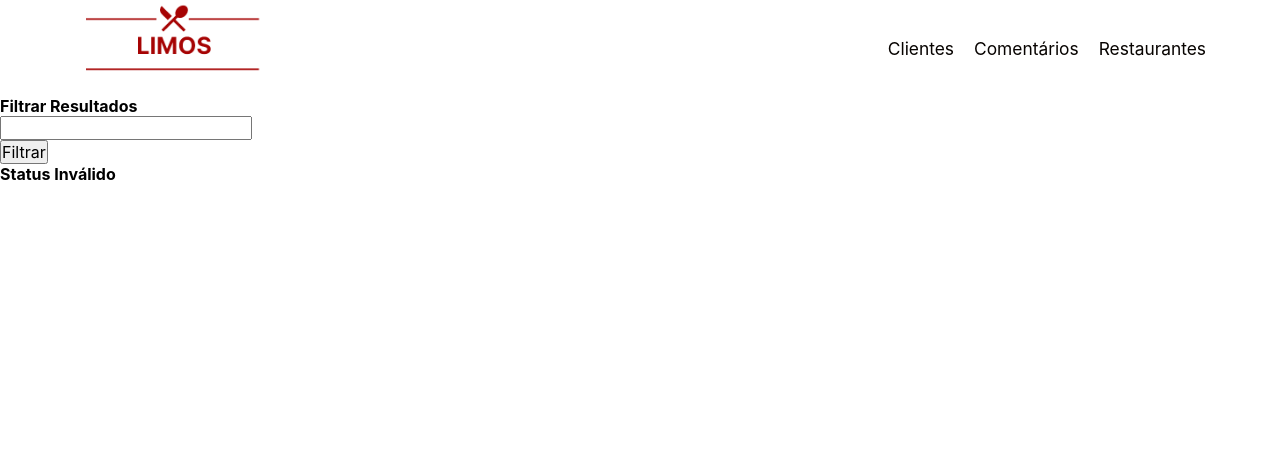
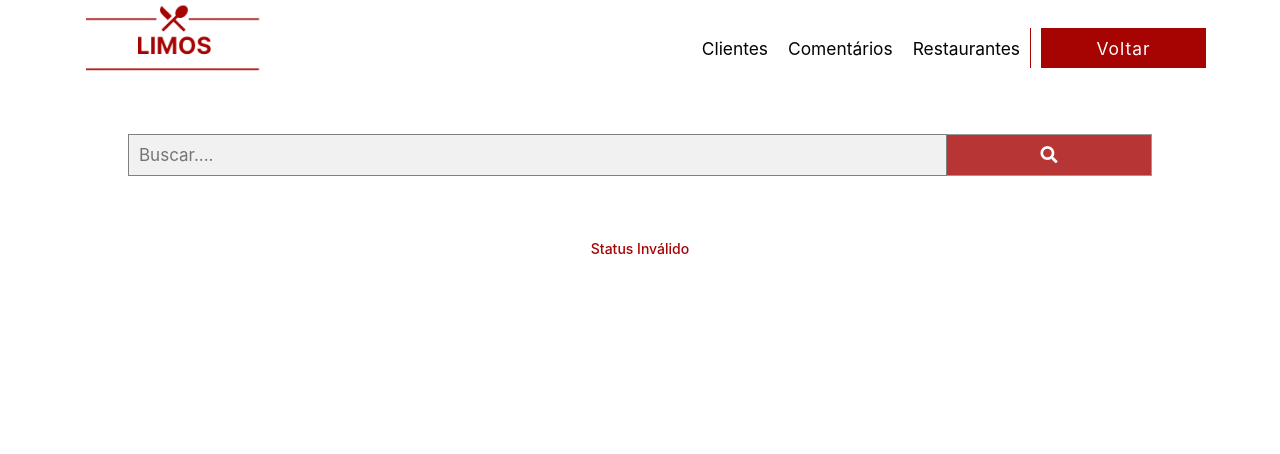
Before and after one commit to AtilaBM/limos, a PHP site: page /moderar/index.php in a window 1280 px wide. Shown: the top 454 px of the page. Run offline with PHP 8.4, Linux system fonts and the light colour scheme; some libraries are stand-ins or nearby versions; some web fonts are replaced.

Commit message:
fiz o css da parte do cliente na moderação

```diff
--- a/limos/avisos.php
+++ b/limos/avisos.php
@@ -12,9 +12,8 @@
 </style>
 <?php
     # Este arquivo contem todas os avisos do sistema
-
-    $aviso = '<p class="aviso">';
-    $aviso2 = '<p class="aviso2">';
+    $aviso = '<p>';
+    $aviso2 = '<p>';
 
     # Flags de erros de cadastro
 
--- a/limos/conexao.php
+++ b/limos/conexao.php
@@ -2,7 +2,7 @@
     # Arquivo responsável pelo estabelecimento da conexão com o servidor
     define('Host', 'localhost'); # Nome do servidor
     define('USUARIO', 'root'); # Nome do Usuário
-    define('SENHA', ''); # Senha de acesso
+    define('SENHA', '1677'); # Senha de acesso
     define('DB', 'sbr'); # Nome do banco de dados
     $conexao = mysqli_connect(Host, USUARIO, SENHA, DB) or die ('Não foi possível conectar'); # Conexão
 ?>
--- a/limos/css/admsis/moderar.css
+++ b/limos/css/admsis/moderar.css
@@ -3,6 +3,10 @@
 /* Vermelho:#A60303  */
 /* Amarelo:#F2B807 */
 /* Branco:#fff */
+main{
+    width: 100%;
+    margin: 3% 0;
+}
 .main_header {
     align-items: center;
     width: 100%;
@@ -23,9 +27,7 @@
     align-items: center;
     height: 100%;
 }
-
 .main_header .main_header_content img {
-    /* flex-basis: 330px; */
     padding: 5px 0;
     width: 220px;
 
@@ -65,10 +67,115 @@
     transition: .12s ease-in-out;
 }
 
-.main_header_content_menu ul li a:hover {
+.active ,.main_header_content_menu ul li a:hover {
     padding: 0 10px;
     color: #A60303;
+}
+/* .active, .main_header_content_menu a{
+    color: #A60303;
+    border-bottom: 1px solid #A60303;
+} */
+
+.menu_a_inportant {
+    border-left: 1px solid #A60303;
+    padding: 0 10px;
+}
+
+.menu_a_inportant a {
+    display: flex;
+    align-items: center;
+    justify-content: center;
+    height: 40px;
+    width: 165px;
+    background-color: #A60303;
+    color: #ffffff;
+    padding: 10px 25px;
+    font-weight: 400;
+    font-size: 1.085em;
+    letter-spacing: 1px;
+    text-align: center;
+    transition: .20s;
+}
+
+.menu_a_inportant a:hover {
+    transform: scale(1.050);
+    box-shadow: 0 3px 6px rgba(0, 0, 0, 0.16), 0 3px 6px rgba(0, 0, 0, 0.23);
 }
 
 
 /*FIM - TOPO*/
+
+/* busca */
+.busca{
+    /* border: 1px solid #070300; */
+    width: 100%;
+    display: flex;
+    justify-content: center;
+    align-items: center;
+}
+.campo-busca{
+    /* border: 1px solid #070300; */
+    width: 80%;
+    display: flex;
+    justify-content: space-between;
+    align-items: center;
+}
+.campo-busca input{
+    padding: 10px;
+    font-size: 17px;
+    border: 1px solid grey;
+    width: 80%;
+    background: #f1f1f1;
+}
+.campo-busca button{
+    width: 20%;
+  padding: 10px;
+  background: #A60303;
+  color: white;
+  font-size: 17px;
+  border: 1px solid grey;
+  border-left: none; /* Prevent double borders */
+  opacity: 0.8;
+  transition: all 0.25s;
+  cursor: pointer;
+}
+.campo-busca button:hover{
+    opacity: 1;
+}
+/* busca */
+.erro{
+    margin: 3px 0;
+    color: #A60303;
+    font-size: 14px;
+    font-weight: 500;
+    text-align: center;
+}
+/* moderados */
+.moderados{
+    margin: 4em 0;
+}
+.moderacao_tabela{
+    border-collapse: collapse;
+  width: 100%;
+}
+.moderacao_tabela td,th{
+    border: 1px solid #ddd;
+  padding: 8px;
+}
+.moderacao_tabela a{
+    color: #A60303;
+    cursor: pointer;
+}
+.moderacao_tabela th{
+    padding-top: 12px;
+  padding-bottom: 12px;
+  text-align: left;
+  background-color: #F2B807 ;
+  color: #070300;
+  text-transform: capitalize;
+  font-weight: 500;
+  font-size: 16px;
+}
+.moderacao_tabela tr:nth-child(even){background-color: #f2f2f2;}
+.moderacao_tabela tr:hover {background-color: #ddd;}
+/* moderados */
--- a/limos/layout/footer.php
+++ b/limos/layout/footer.php
@@ -109,6 +109,7 @@
         font-weight: 300;
     }
 </style>
+<script src="../js/sweetalert2.js"></script>
 <footer>
 
     <section class="main_footer">
--- a/limos/layout/header.php
+++ b/limos/layout/header.php
@@ -6,6 +6,8 @@
     <meta name="viewport" content="width=device-width, initial-scale=1.0">
     <link rel="icon" type="image/x-icon" href="../img/LIMOS.ico">
     <link rel="shortcut icon" href="../img/LIMOS.ico" type="image/x-icon">
+    <!-- Font Awesome -->
+    <link rel="stylesheet" href="https://use.fontawesome.com/releases/v5.3.1/css/all.css" integrity="sha384-mzrmE5qonljUremFsqc01SB46JvROS7bZs3IO2EmfFsd15uHvIt+Y8vEf7N7fWAU" crossorigin="anonymous">
     <link href="https: //fonts.googleapis.com/css2?family= Inter:wght@200;300 ; 400 ; 500; 600 & display=swap" rel="stylesheet">
 </head>
 <body>
--- a/limos/sbr-administradores/index.php
+++ b/limos/sbr-administradores/index.php
@@ -39,7 +39,7 @@
                                     <a class="close" id="butao_modal">Nâo</a>
                                     <a href="login/logout.php" id="butao_modal">sair</a>
                                 </div>
-                            </div> <!--FIM sair conta-->
+                              <!--FIM sair conta-->
                     </li>
                 </ul>
 
--- a/limos/sbr-administradores/moderar/index.php
+++ b/limos/sbr-administradores/moderar/index.php
@@ -1,7 +1,7 @@
 <?php
 include('../../conexao.php');
 include('../../objs/objetos.php');
-include ("../../layout/header.php");
+include("../../layout/header.php");
 
 session_start();
 $status =  mysqli_real_escape_string($conexao, trim(isset($_GET["status"]) ? $_GET["status"] : 0));
@@ -24,33 +24,43 @@
         <div class="main_header_content">
             <div class="img_logo">
                 <a href="index.php" class="logo">
-                    <img src="../../img/limos_vermelho.png" alt="Bem vindo ao projeto Limos" title="Bem vindo ao projeto Limos"></a>
+                    <img src="../../img/limos_vermelho.png" alt="Bem vindo ao projeto Limos" title="Bem vindo ao projeto Limos">
+                </a>
             </div>
 
-            <nav class="main_header_content_menu">
-                <ul>
+            <nav class="main_header_content_menu" id="main_header_content_menu">
+                <ul id="top-menu">
                     <li>
-                        <a href="index.php?status=1&filtro=">Clientes</a>
+                        <a href="index.php?status=1&filtro=" class="btn">Clientes</a>
 
                     </li>
                     <li>
-                        <a href="index.php?status=2&filtro=">Comentários</a>
+                        <a href="index.php?status=2&filtro=" class="btn">Comentários</a>
                     </li>
                     <li>
-                        <a href="index.php?status=3&filtro=">Restaurantes</a>
+                        <a href="index.php?status=3&filtro=" class="btn">Restaurantes</a>
                     </li>
+                    <div class="menu_a_inportant">
+                        <a href="../index.php">Voltar</a>
+
+                    </div>
+        </div>
         </ul>
         </nav>
         </div>
     </header>
 
 
-    <form action="index.php" method="get">
-        <h1>Filtrar Resultados</h1>
-        <input type="search" name="filtro" id="filtro"><br>
+    <main>
+        <section>
+            <article class="busca">
+                <form action="index.php" method="get" class="campo-busca">
+                    <input type="search" name="filtro" id="filtro" placeholder="Buscar....">
                     <input type="text" name="status" style="display: none;" value="<?php echo $status; ?>">
-        <button type="submit">Filtrar</button>
+                    <button type="submit"><i class="fas fa-search"></i></button>
                 </form>
+            </article>
+            <article class="moderados">
                 <?php
                 switch ($status) {
                     case 1:
@@ -59,11 +69,9 @@
                         $row = mysqli_num_rows($result);
                         if ($row >= 1) {
                             foreach ($result as $cli) {
-
                                 if ($filtro != null) {
                                     echo '<h1>Resultados escontrados para "' . $filtro . '"</h1>';
                                 }
-
                                 $cli2 = new cliente();
                                 $cli2->id = $cli["id_cli"];
                                 $cli2->nome = $cli["nome_cli"];
@@ -72,21 +80,34 @@
                                 $cli2->telefone = $cli["telefone_cli"];
                                 $cli2->dataRes = $cli["data_reg_cli"];
                                 $cli2->gostos = $cli["gostos_cli"];
+                                echo '<table class="moderacao_tabela cliente">';
 
-                    echo '<div class="">';
-                    echo "<h2>" . $cli2->nome;
-                    if ($cli2->statusConta == 3) {
-                        echo " - BANIDO";
-                    }
-                    echo "</h2>";
-                    echo "<p>Status da Conta: ";
-                    echo $cli2->statusConta . "</p>";
-                    echo "<p>E-mail: " . $cli2->email . "</p>";
-                    echo '<a href="cliente/index.php?idCli=' . $cli2->id . '">Ver mais</a>';
-                    echo '</div>';
+                                echo "<tr>";
+
+                                echo "<th>ID</th>";
+                                echo "<th>Nome</th>";
+                                echo "<th>Status da Conta</th> ";
+                                echo "<th>E-mail </th>";
+                                echo "<th>telefone </th>";
+                                echo "<th>Mais informações </th>";
+
+                                echo "</tr>";
+
+                                echo "<tr>";
+
+                                echo "<td>$cli2->id</td>";
+                                echo "<td>$cli2->nome</td>";
+                                echo "<td>$cli2->statusConta</td>";
+                                echo  "<td>$cli2->email</td>";
+                                echo  "<td>$cli2->telefone</td>";
+                                echo '<td><a href="cliente/index.php?idCli=' . $cli2->id . '">Ver mais</a></td>';
+
+                                echo "</tr>";
+
+                                echo '</table>';
                             }
                         } else {
-                echo "<h1>Não foram encontrados quaisquer resultados.</h1>";
+                            echo "<h1 class='erro'>Sem resultatos para essa busca</h1>";
                         }
                         break;
                     case 2:
@@ -111,18 +132,17 @@
                                 echo '<h3>' . "Referente ao restaurante" . " " . $nomeRes["nome_res"] . '</h3>';
                                 echo '<p>' . $comentario->nota_coment . " Estrelas - " . $comentario->data_coment . '</p>';
                                 echo '<p>' . $comentario->coment . '</p>';
-                    echo '<a href="cliente/index.php?idCli=' . $com['id_cli'] . '">Ver mais sobre o cliente</a><br>';
+                                echo '<a href="cliente/index.php?idCli=' . $com['id_cli'] . '">Ver mais sobre o cliente</a>';
                                 echo '<a href="restaurante/index.php?idRes=' . $idRes . '">Ver mais sobre o restaurante</a>';
                             }
                         } else {
-                echo "<h1>Não foram encontrados quaisquer resultados.</h1>";
+                            echo "<h1 class='erro'>Sem resultatos para essa busca</h1>";
                         }
                         break;
                     case 3:
                         $query = 'SELECT * FROM res WHERE nome_res LIKE "%' . $filtro . '%" ORDER BY nome_res;';
                         $result = mysqli_query($conexao, $query);
                         $row = mysqli_num_rows($result);
-
                         function limita_caracteres($texto, $limite, $quebra = true)
                         {
                             $tamanho = strlen($texto);
@@ -138,7 +158,6 @@
                             }
                             return $novo_texto; // Retorna o valor formatado
                         }
-
                         if ($row >= 1) {
                             if ($filtro != null) {
                                 echo '<h1>Resultados escontrados para "' . $filtro . '"</h1>';
@@ -155,19 +174,26 @@
                                 echo "<p>Status da Conta: " . $res["status_conta_res"] . "</p>";
                                 echo '<h3>Descrição</h3>';
                                 echo limita_caracteres($res['desc_res'], 150);
-                    echo "<br>";
+
                                 echo '<a href="restaurante/index.php?idRes=' . $res["id_res"] . '">Ver mais</a>';
                             }
                         } else {
-                echo "<h1>Não foram encontrados quaisquer resultados.</h1>";
+
+                            echo "<h1 class='erro'>Sem resultatos para essa busca</h1>";
                         }
                         break;
                     default:
-            echo "<h1>Status Inválido</h1>";
+                        echo "<h1 class='erro'>Status Inválido</h1>";
                         break;
                 }
                 ?>
-    <?php include ("../../layout/footer.php");?>
+            </article>
+        </section>
+    </main>
+    <?php include("../../layout/footer.php"); ?>
+    <script src="https://code.jquery.com/jquery-3.0.0.min.js"></script>
+    <script>
+    </script>
 </body>
 
 </html>
```
Lines whose indentation alone changed are shown as unchanged.
